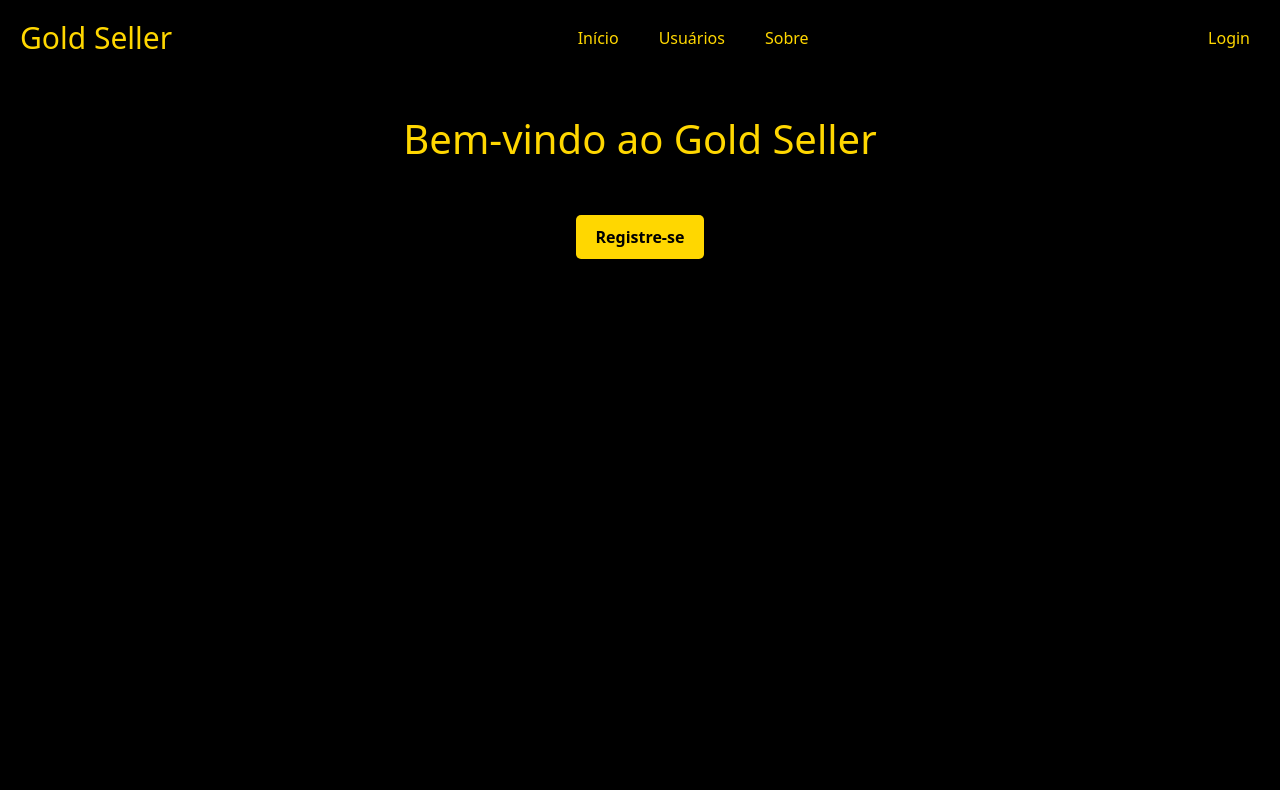
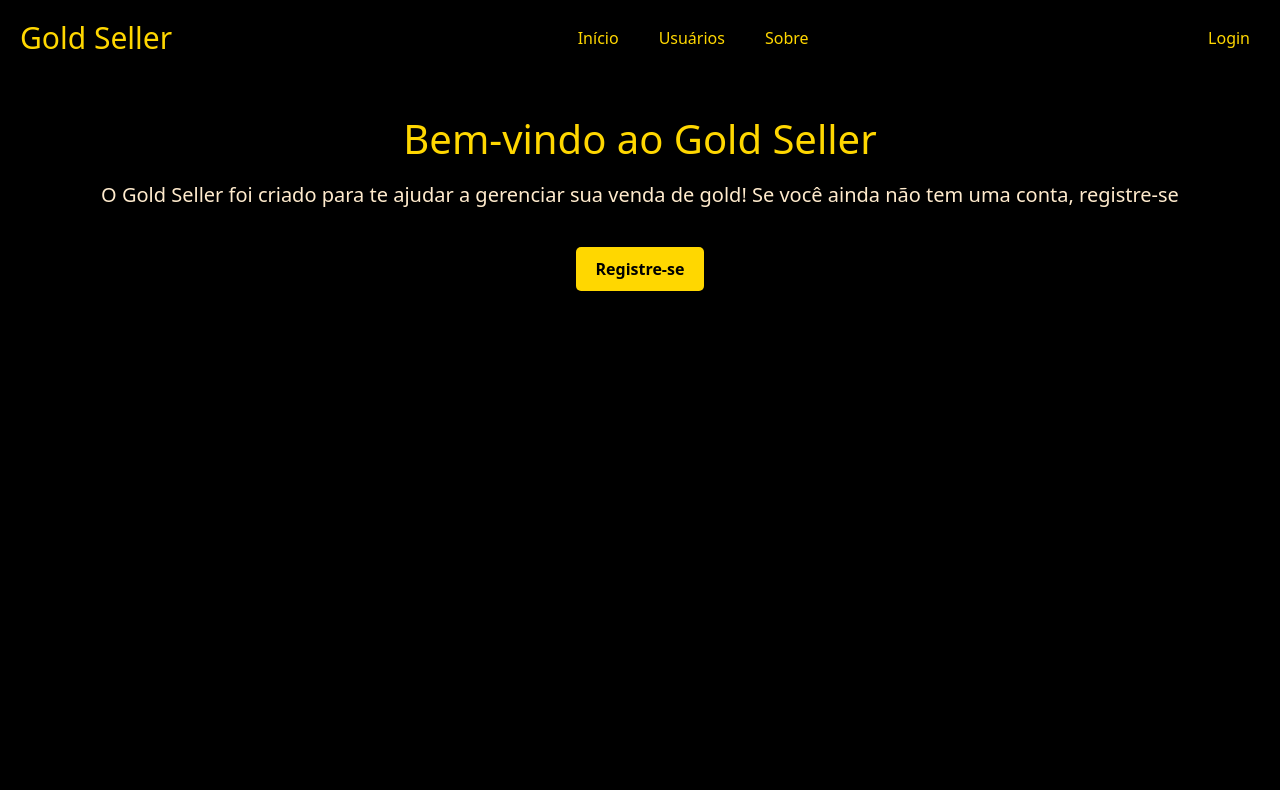
Before and after one commit to marcos90s/GoldSellerFrontend, an Angular app: page /home in a window 1280 px wide. Built offline with nearby package versions, Linux system fonts and the light colour scheme.

Commit message:
Add: message for home page

```diff
--- a/src/app/home/home.component.ts
+++ b/src/app/home/home.component.ts
@@ -12,9 +12,7 @@ export class HomeComponent {
 
   constructor(private router: Router){}
 
-  logar(){
-    this.router.navigate(['/login'])
-  }
+  homeText: string = 'O Gold Seller foi criado para te ajudar a gerenciar sua venda de gold! Se você ainda não tem uma conta, registre-se'
 
   registrar(){
     this.router.navigate(['/register'])
```
